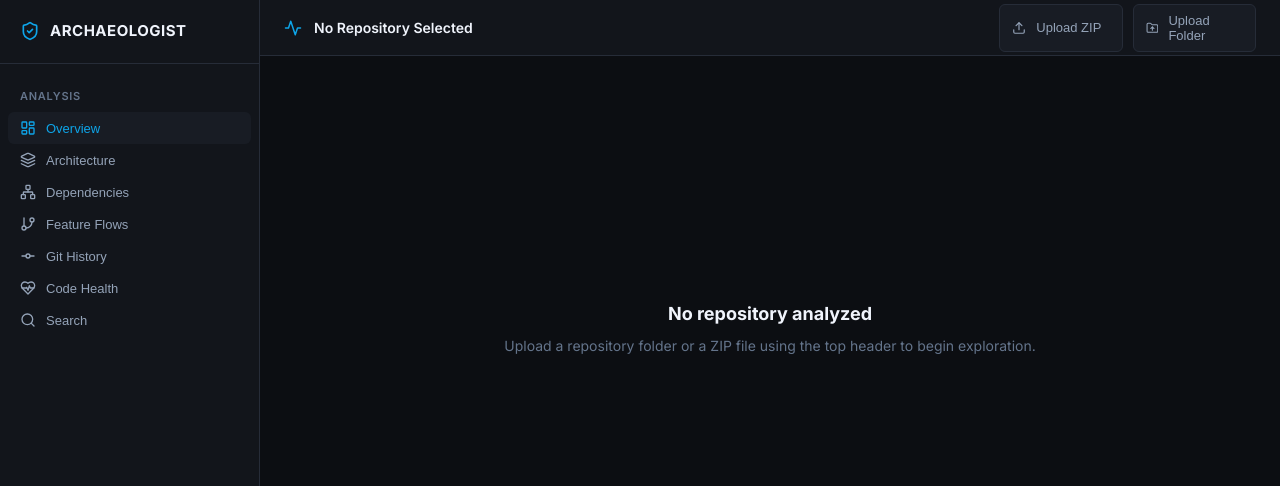
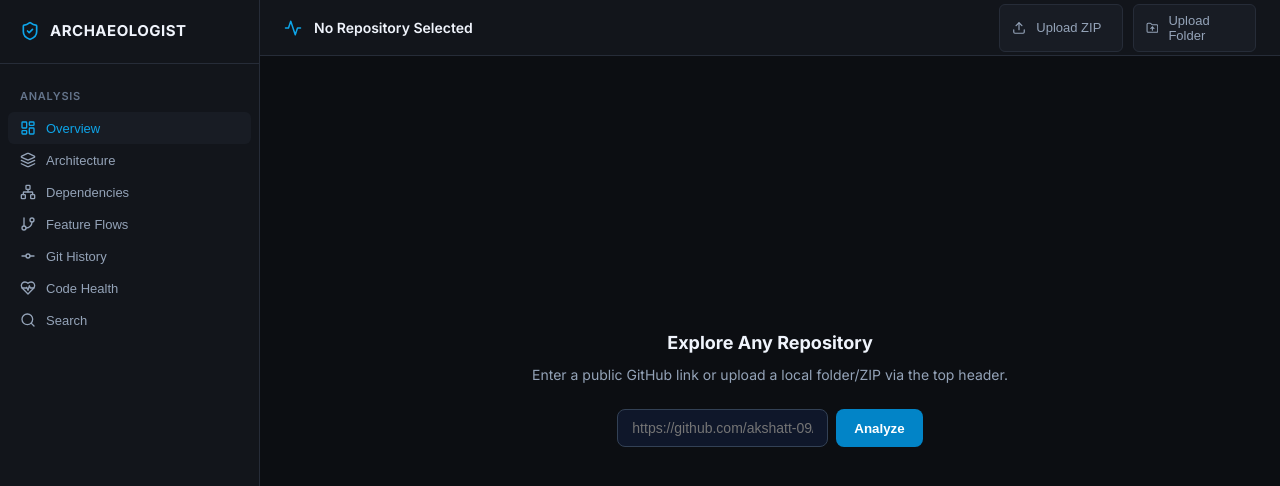
Before and after one commit to akshatt-09/Codebase-Archaeologist, a React (Vite) app in the folder frontend/: page / in a window 1280 px wide. Shown: the top 486 px of the page. Built offline with nearby package versions, Linux system fonts and the light colour scheme; no server answers.

Commit message:
feat: add direct github repository analysis support

```diff
--- a/frontend/src/App.jsx
+++ b/frontend/src/App.jsx
@@ -12,7 +12,15 @@ import { useAnalysis } from './hooks/useAnalysis';
 
 export default function App() {
   const [activeTab, setActiveTab] = useState('overview');
-  const { data, loading, analyzingStep, error, runAnalysis } = useAnalysis();
+  const [gitUrl, setGitUrl] = useState('');
+  const { data, loading, analyzingStep, error, runAnalysis, runGithubAnalysis } = useAnalysis();
+
+  const handleGitSubmit = (e) => {
+    e.preventDefault();
+    if (gitUrl.trim() && runGithubAnalysis) {
+      runGithubAnalysis(gitUrl.trim());
+    }
+  };
 
   const renderContent = () => {
     if (loading) {
@@ -26,12 +34,48 @@ export default function App() {
 
     if (!data) {
       return (
-        <div className="empty-state">
-          <h2>No repository analyzed</h2>
-          <p style={{ marginTop: '8px' }}>
-            Upload a repository folder or a ZIP file using the top header to begin exploration.
+        <div className="empty-state" style={{ maxWidth: '520px', margin: '60px auto', textAlign: 'center' }}>
+          <h2>Explore Any Repository</h2>
+          <p style={{ marginTop: '8px', color: '#94a3b8' }}>
+            Enter a public GitHub link or upload a local folder/ZIP via the top header.
           </p>
-          {error && <p style={{ color: '#ef4444', marginTop: '12px' }}>{error}</p>}
+
+          <form onSubmit={handleGitSubmit} style={{ display: 'flex', gap: '8px', marginTop: '24px' }}>
+            <input
+              type="url"
+              placeholder="https://github.com/akshatt-09/my-portfolio"
+              value={gitUrl}
+              onChange={(e) => setGitUrl(e.target.value)}
+              disabled={loading}
+              style={{
+                flex: 1,
+                padding: '10px 14px',
+                borderRadius: '8px',
+                border: '1px solid #334155',
+                background: '#0f172a',
+                color: '#f8fafc',
+                fontSize: '14px',
+                outline: 'none'
+              }}
+            />
+            <button
+              type="submit"
+              disabled={loading || !gitUrl.trim()}
+              style={{
+                padding: '10px 18px',
+                background: '#0284c7',
+                color: '#ffffff',
+                border: 'none',
+                borderRadius: '8px',
+                fontWeight: '600',
+                cursor: loading ? 'not-allowed' : 'pointer'
+              }}
+            >
+              Analyze
+            </button>
+          </form>
+
+          {error && <p style={{ color: '#ef4444', marginTop: '16px' }}>{error}</p>}
         </div>
       );
     }
--- a/frontend/src/hooks/useAnalysis.js
+++ b/frontend/src/hooks/useAnalysis.js
@@ -34,5 +34,35 @@ export function useAnalysis() {
     }
   };
 
-  return { data, loading, analyzingStep, error, runAnalysis };
+  const runGithubAnalysis = async (url) => {
+    setLoading(true);
+    setError(null);
+    setAnalyzingStep('Cloning repository from GitHub...');
+    try {
+      setAnalyzingStep('Parsing codebase & analyzing git history...');
+
+      const response = await fetch('/api/analyze-github', {
+        method: 'POST',
+        headers: {
+          'Content-Type': 'application/json',
+        },
+        body: JSON.stringify({ url }),
+      });
+
+      const result = await response.json();
+      if (!response.ok) {
+        throw new Error(result.error || 'Failed to analyze GitHub repository');
+      }
+
+      setData(result);
+      setAnalyzingStep(null);
+    } catch (err) {
+      setError(err.message || 'Error connecting to backend');
+      setAnalyzingStep(null);
+    } finally {
+      setLoading(false);
+    }
+  };
+
+  return { data, loading, analyzingStep, error, runAnalysis, runGithubAnalysis };
 }
```
Also changed, not shown: 1 other file (tests, documents, lock files or other folders).
